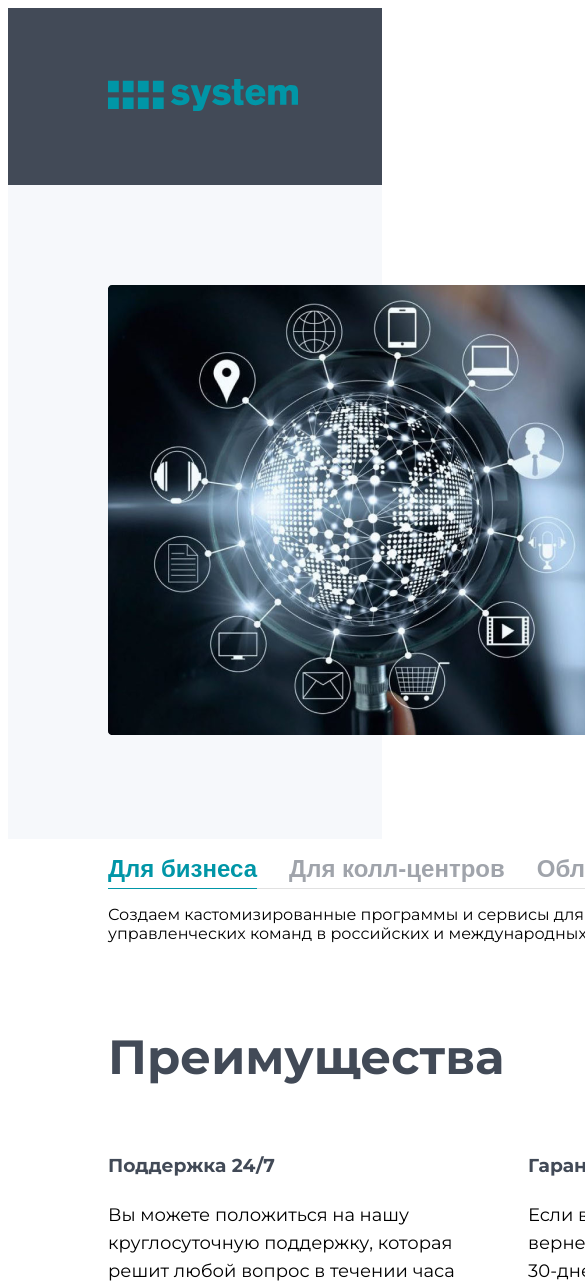
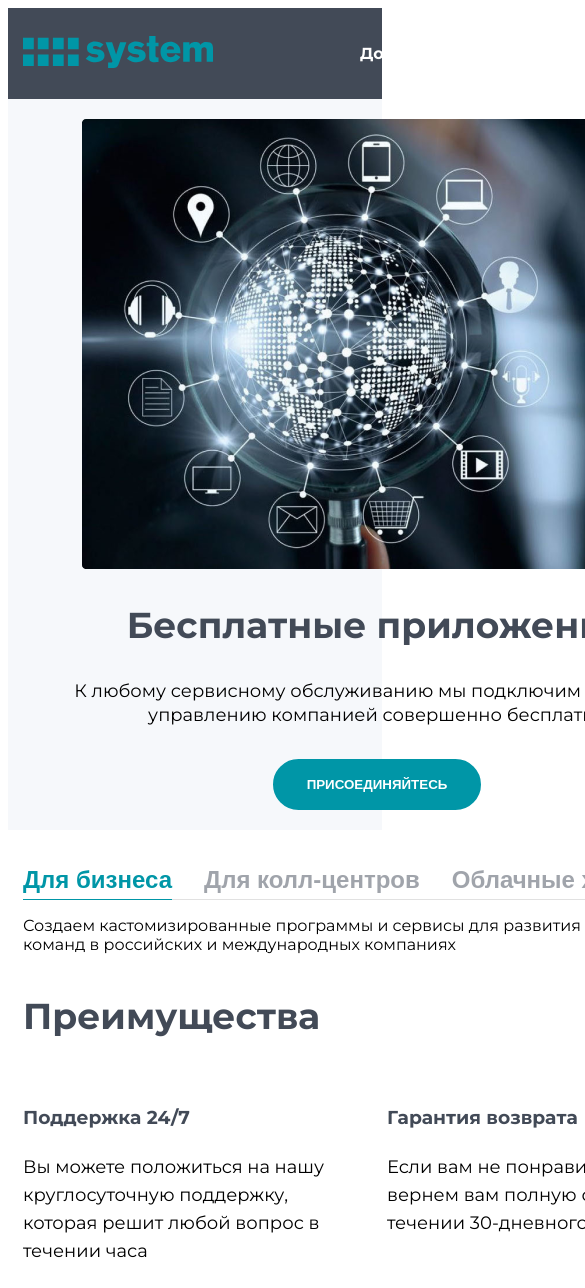
Before and after one commit to prostoG/skillfactory, a plain HTML site: page index.html in a window 390 px wide. Shown: the top 1288 px of the page, 585 px wide, since content can reach past the window. Drawn offline with nearby package versions, Linux system fonts and the light colour scheme.

Commit message:
media 1024, 768

```diff
--- a/src/script/index.js
+++ b/src/script/index.js
@@ -1,11 +1,12 @@
 const swiper = new Swiper('.swiper', {
     slidesPerView: 'auto',
-    autoplay: {
-		delay: 6000,
-	},
+    // autoplay: {
+	// 	delay: 6000,
+	// },
 
     pagination: {
         el: '.swiper-pagination',
+		clickable: true,
     },
 
 });
--- a/src/style/style.css
+++ b/src/style/style.css
@@ -205,3 +205,60 @@ html {
 .footer__social-link svg:hover path {
   fill: white;
 }
+
+@media screen and (max-width: 1024px) {
+  .container {
+    width: 924px;
+    padding: 50px 50px;
+  }
+  .header__nav-list {
+    font-size: 16px;
+  }
+  .swiper-container {
+    display: flex;
+    flex-direction: column;
+    align-items: center;
+    gap: 30px;
+  }
+
+  .hero__header {
+    font-size: 36px;
+  }
+  .hero__text {
+    font-size: 18px;
+    line-height: 24px;
+    text-align: center;
+  }
+  .swiper-pagination-bullet {
+    display: none;
+  }
+  .hero__content {
+    display: flex;
+    flex-direction: column;
+    align-items: center;
+  }
+
+  .benefits__cards {
+    grid-template-columns: 1fr 1fr;
+    grid-template-rows: repeat(2, 1fr);
+  }
+}
+
+@media screen and (max-width: 768px) {
+  .container {
+    max-width: 738px;
+    padding: 20px 15px;
+  }
+  .benefits__title {
+    font-size: 36px;
+  }
+  .features-container {
+    margin-bottom: 0;
+}
+  .features__tabs-text {
+    width: 100%;
+  }
+  .footer-container {
+    align-items: center;
+  }
+}
```
